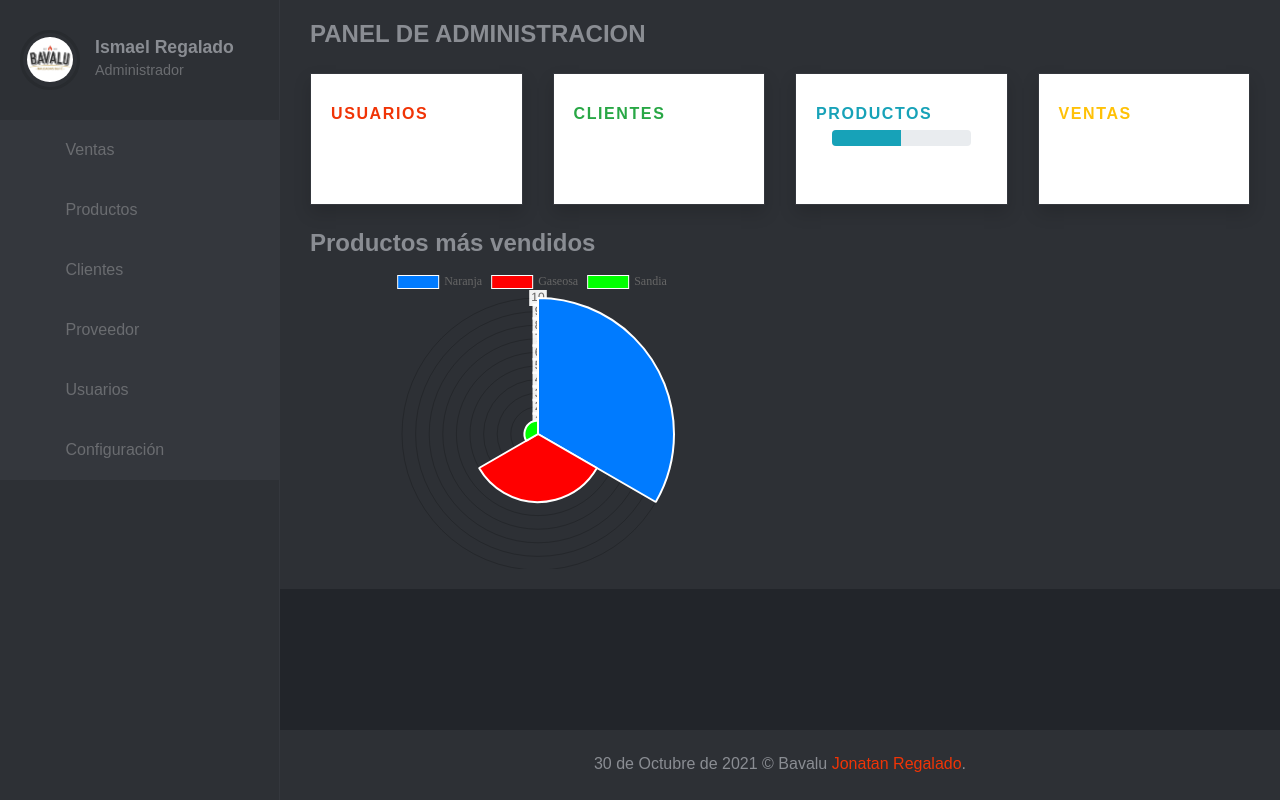
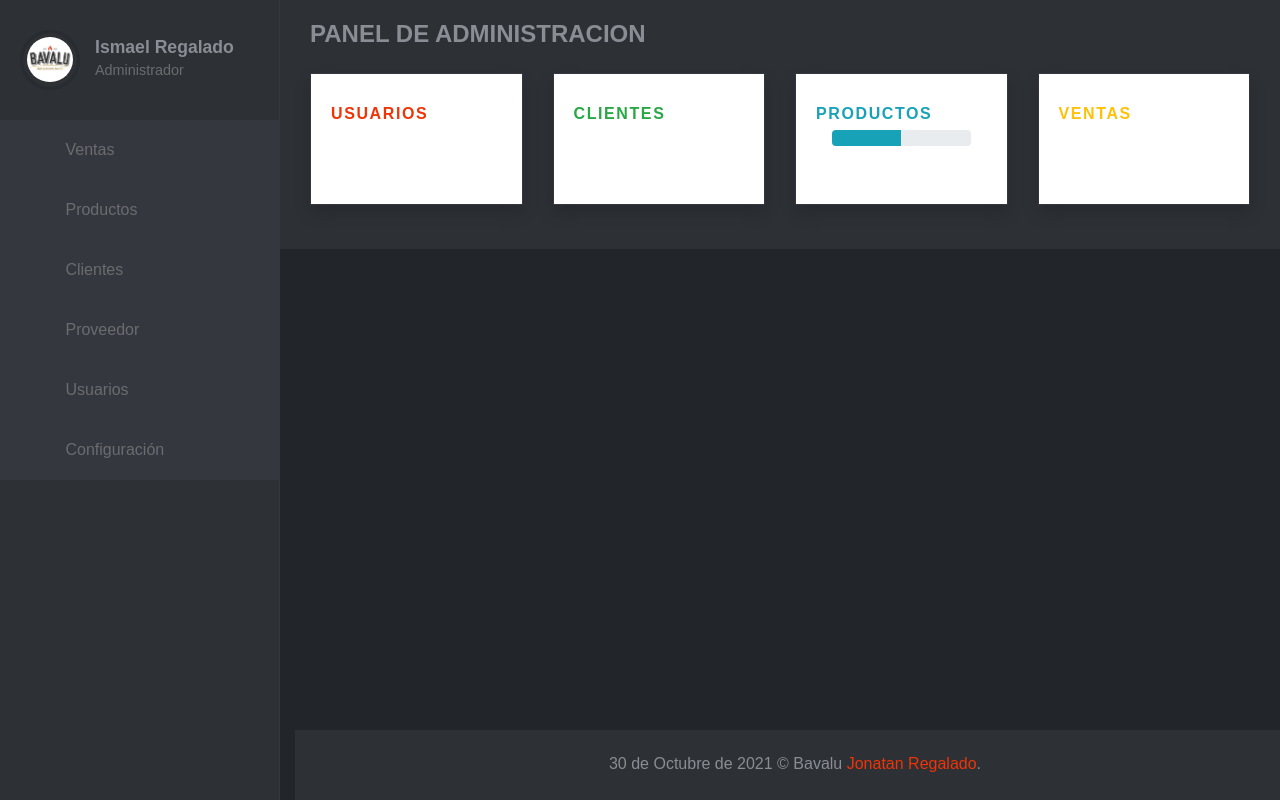
Before and after one commit to JonatanR97/SISTEMA-DE-VENTAS-PHP, a PHP site: page /sistema/ in a window 1280 px wide. Shown: the part 81-881 px from the top of the page. Run offline with PHP 8.4, Linux system fonts and the light colour scheme; a user stored in the database is signed in; data comes from the database, SQL or seed files in the repository; data that the repository does not hold is empty; some libraries are stand-ins or nearby versions; some web fonts are replaced.

Commit message:
Modificaciones

```diff
--- a/sistema/index.php
+++ b/sistema/index.php
@@ -86,25 +86,19 @@
 				</div>
 			</div>
 		</a>
-	<!--  	<div class="col-lg-6">
+		<!--
+		<div class="col-lg-7">
 			<div class="au-card m-b-30">
 				<div class="au-card-inner">
-					<h3 class="title-2 m-b-40">Productos con stock mínimo</h3>
-					<canvas id="sales-chart"></canvas>
-				</div>
-			</div>
-		</div>
-		-->
-		<div class="col-lg-6">
-			<div class="au-card m-b-30">
-				<div class="au-card-inner">
-					<h3 class="title-2 m-b-40">Productos más vendidos</h3>
+					<h3 class="title-7 m-b-40">Productos más vendidos</h3>
 					<canvas id="polarChart"></canvas>
 				</div>
 			</div>
 		</div>
 	</div>
 
+	-->
+
 
 </div>
 
```
